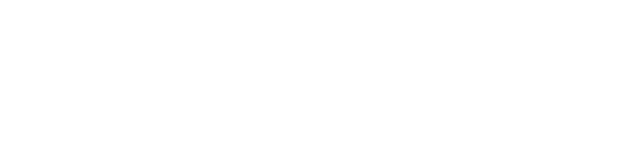
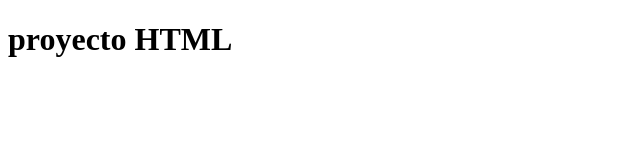
Before and after one commit to juancarlos-PRY/proyectoHTML, a plain HTML site: page index.html in a window 1280 px wide. Shown: the whole page, without its empty margins (0-640 px from the left). Drawn offline with Linux system fonts and the light colour scheme.

Commit message:
Actualizado index.html

```diff
--- a/index.html
+++ b/index.html
@@ -6,6 +6,7 @@
     <title>proyecto</title>
 </head>
 <body>
+    <h1>proyecto HTML</h1>
 
 </body>
 </html>
```
